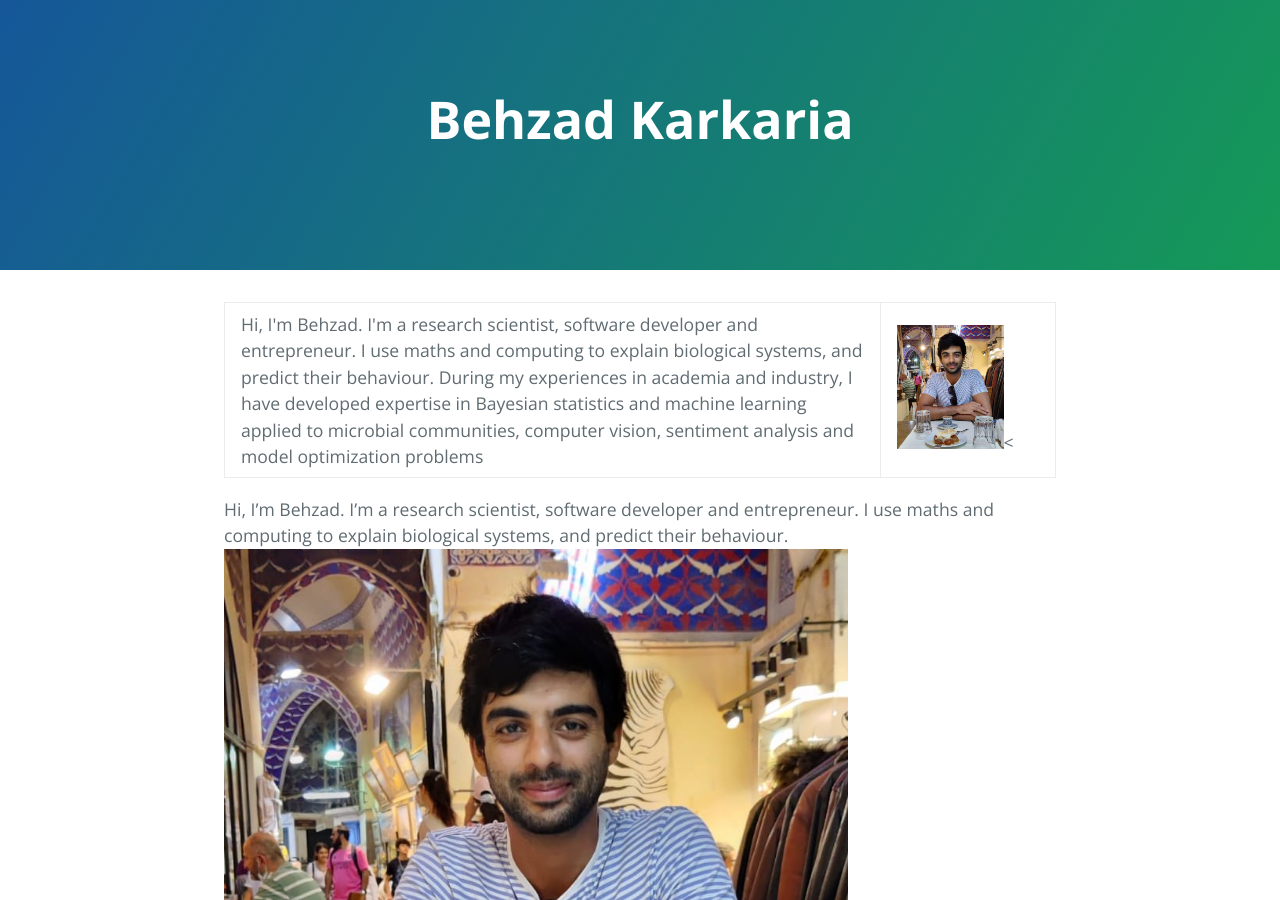
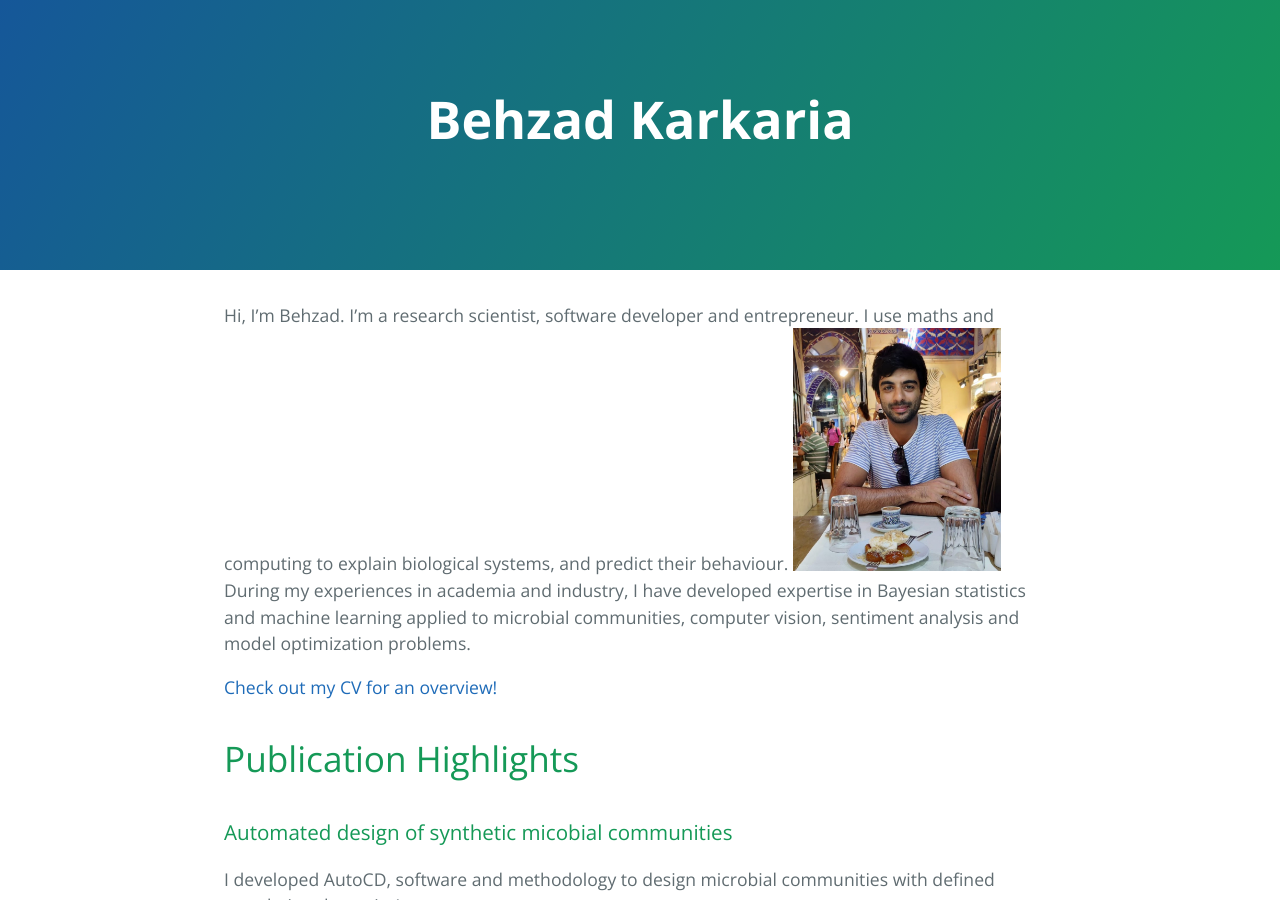
Before and after one commit to behzadk/behzadk.github.io, a Jekyll site: the page built from index.md, in a window 1280 px wide and 900 px high. Built offline with Jekyll 4.4.1, drawn with Linux system fonts in a browser that asks for light colours; the repository's description, which GitHub fills in, is left out.

Commit message:
changed pic size

```diff
--- a/index.md
+++ b/index.md
@@ -2,17 +2,8 @@
 layout: default
 ---
 
-<table border="0">
- <tr>
-    <td>Hi, I'm Behzad. I'm a research scientist, software developer and entrepreneur. I use maths and computing to explain biological systems, and predict their behaviour.
-
-During my experiences in academia and industry, I have developed expertise in Bayesian statistics and machine learning applied to microbial communities, computer vision, sentiment analysis and model optimization problems</td>
-    <td><img src="/assets/images/WhatsApp Image 2022-07-19 at 8.41.32 PM.jpeg" width="75%" height="75%"><</td>
- </tr>
-</table>
-
 Hi, I'm Behzad. I'm a research scientist, software developer and entrepreneur. I use maths and computing to explain biological systems, and predict their behaviour.
-<img src="/assets/images/WhatsApp Image 2022-07-19 at 8.41.32 PM.jpeg" width="75%" height="75%">
+<img src="/assets/images/WhatsApp Image 2022-07-19 at 8.41.32 PM.jpeg" width="25%" height="25%">
 During my experiences in academia and industry, I have developed expertise in Bayesian statistics and machine learning applied to microbial communities, computer vision, sentiment analysis and model optimization problems.
 
 <a target="_blank" href="/assets/files/Behzad_Karkaria_CV_DS_nopic_v2.pdf">Check out my CV for an overview!</a>
@@ -37,7 +28,7 @@ Alex Fedorec designed a two-strain community by engineering a strain of E. coli
 
 We found that Alex's design was the simplest solution to producing co-existence (iv). AutoCD showed us how we can add more parts to produce a more robust co-existence with higher tunability.
 <p align="center">
-  <img src="/assets/images/41467_2021_22240_Fig9_HTML.png.webp" class="center" width="75%" height="75%">
+  <img src="/assets/images/41467_2021_22240_Fig9_HTML.png.webp" class="center" width="60%" height="60%">
 </p>
 
 Find the paper here! <a target="_blank" rel="noopener noreferrer" href="https://www.nature.com/articles/s41467-021-22240-x#Sec2">Single strain control of microbial consortia</a>
```
